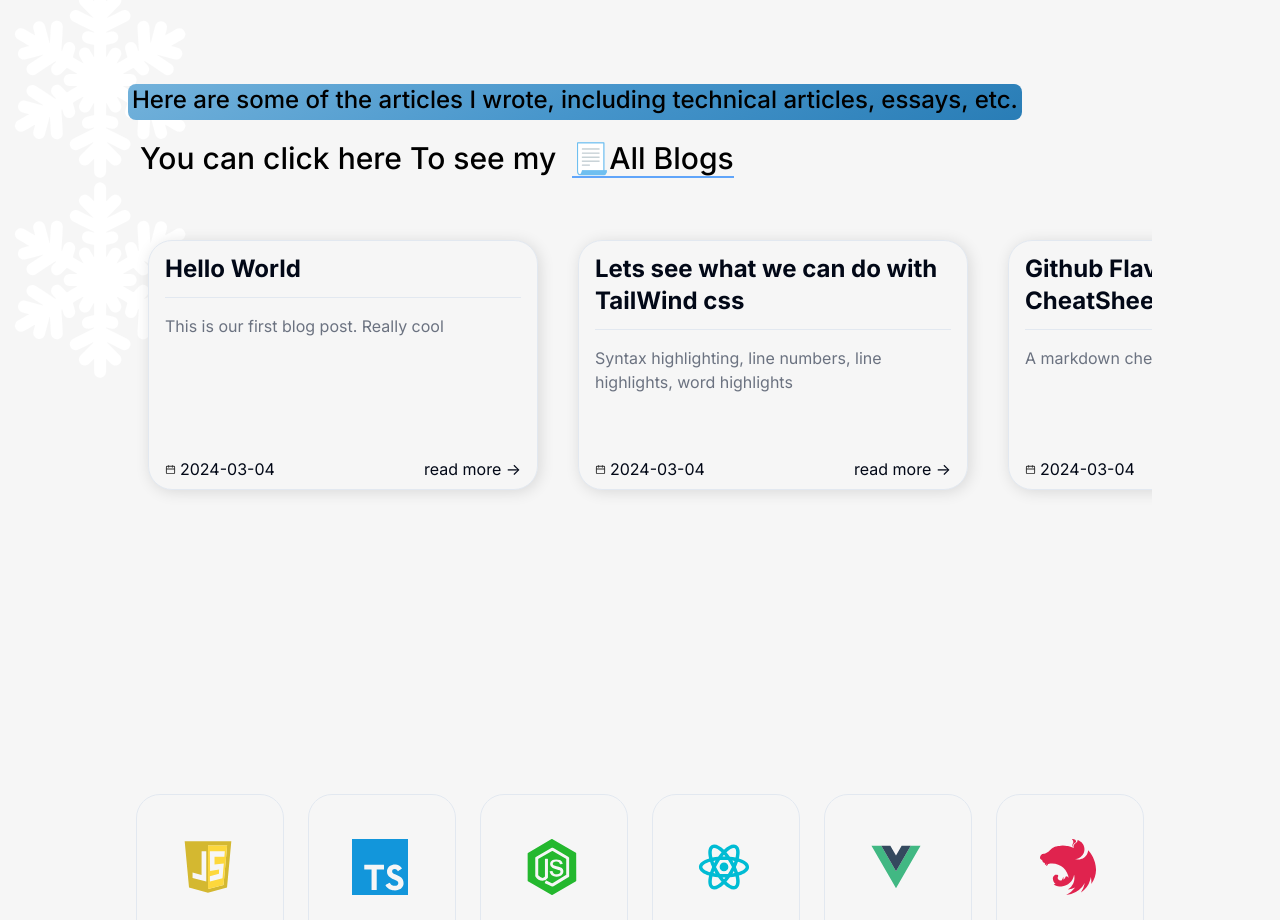
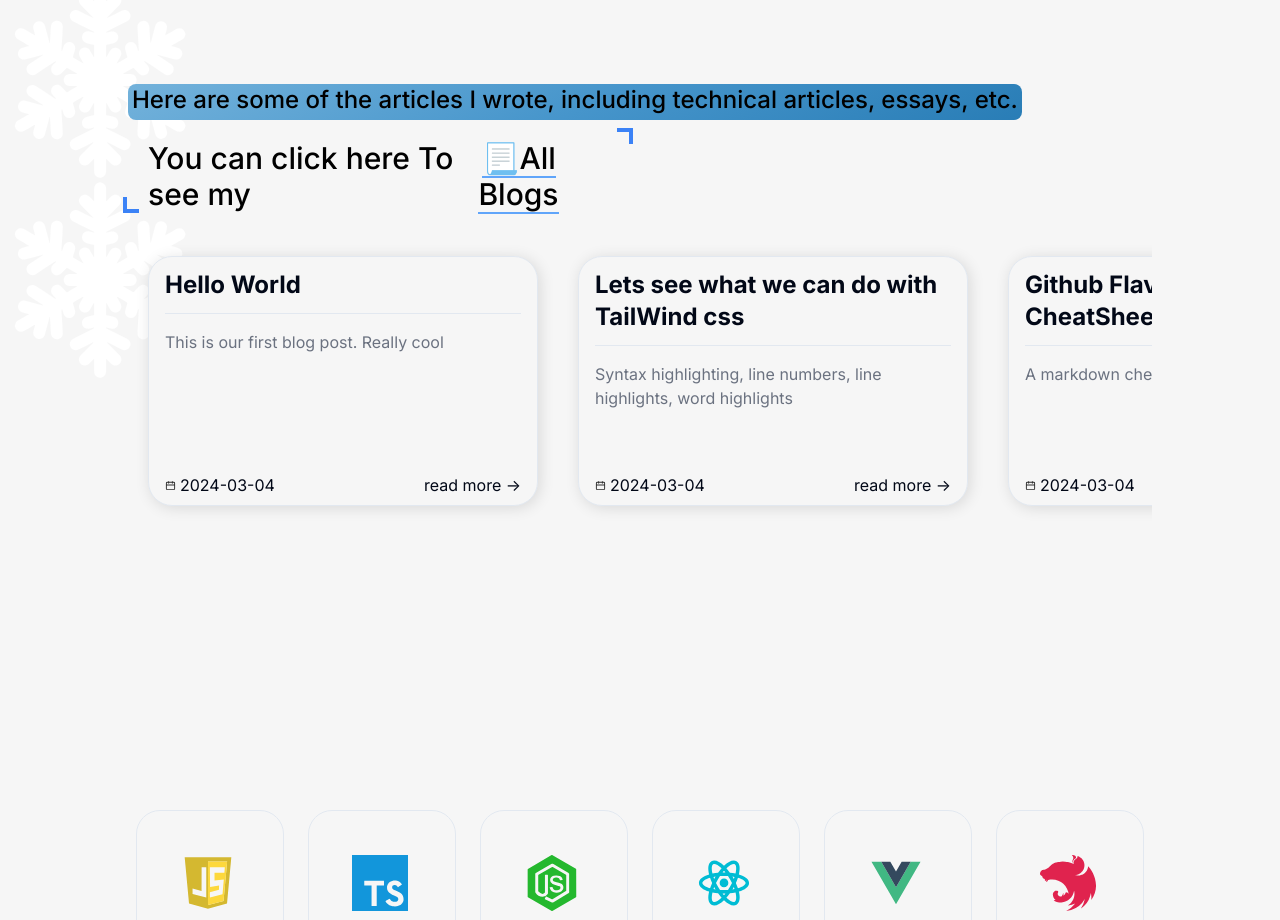
Before and after one commit to BenjaminWu-59/blog-benjamin59, a Next.js app: page / in a window 1280 px wide. Shown: the part 1020-1940 px from the top of the page. Built offline with nearby package versions, Linux system fonts and the light colour scheme; a web font is replaced by a local one.

Commit message:
All Blogs Entrance css animate optimiazed

```diff
--- a/app/page.tsx
+++ b/app/page.tsx
@@ -29,13 +29,16 @@ const Home: React.FC = () => {
         <p className="relative inline-block text-2xl font-medium pb-1 px-1 rounded-lg  gredientBlue text-black dark:text-white">
           Here are some of the articles I wrote, including technical articles, essays, etc.
         </p>
-        <div className="px-2 py-5">
-          <p className="inline-block text-3xl font-medium pb-1 px-1 rounded-lg text-black dark:text-white">
-            You can click here To see my &nbsp;
-            <a href="/blog" className="border-b-2 border-blue-400">
+
+        <div className="w-[500px] relative px-5 py-5 flex text-3xl font-medium pb-1 rounded-lg text-black dark:text-white">
+          <div className="absolute my-2 bottom-[-5px] left-[-5px] border-b-4 border-l-4 border-blue-500 w-4 h-4" />
+          You can click here To see my &nbsp;
+          <div className="hover:scale-110 transition-transform duration-900">
+            <a href="/blog" className="m-1 border-b-2 border-blue-400">
               📃All Blogs
             </a>
-          </p>
+          </div>
+          <div className="absolute my-2 top-0 right-[-5px] border-t-4 border-r-4 border-blue-500 w-4 h-4" />
         </div>
         <BolgList items={testArticleData} />
       </section>
```
